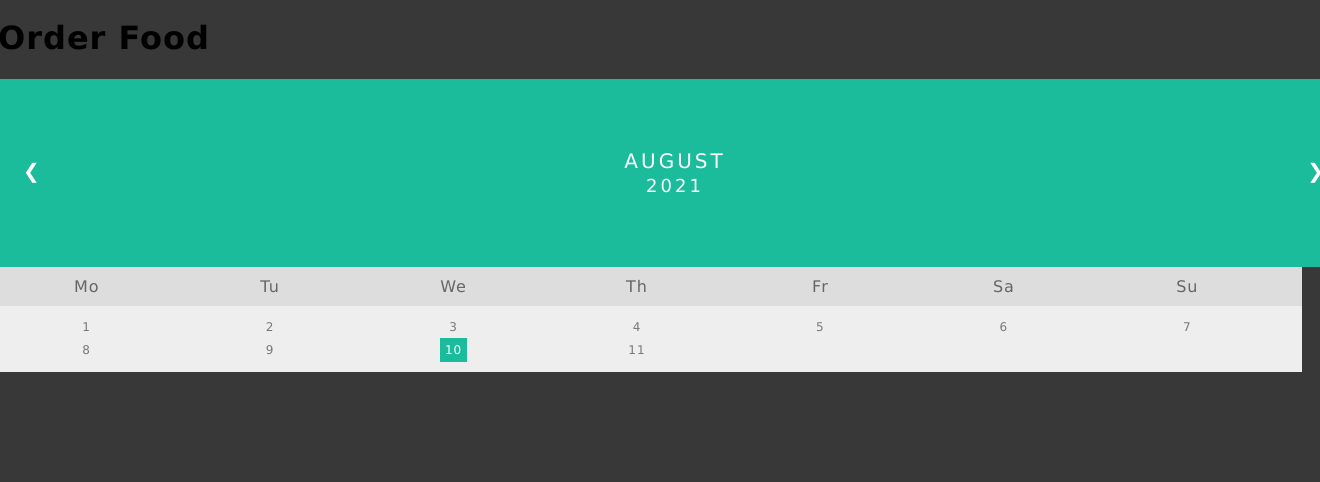
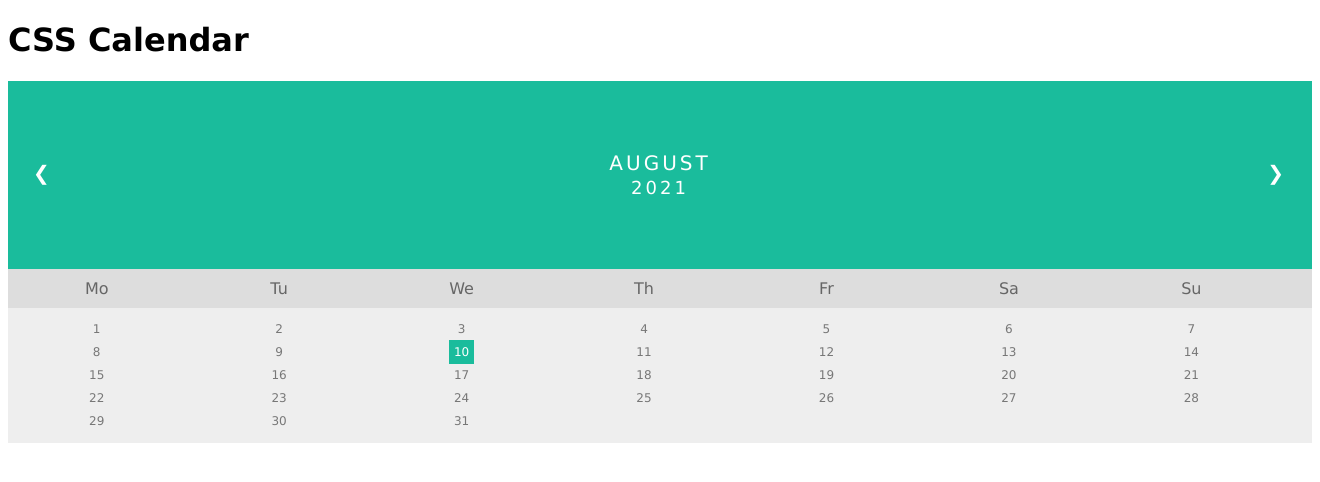
Before and after one commit to AtharvG-124/Atharv-Adrish-Chakshan-2, a PHP site: page /calendar.html in a window 1320 px wide; the page is wider, and only the part inside the window is pictured. Shown: the top 482 px of that part. Run offline with PHP 8.4, Linux system fonts and the light colour scheme.

Commit message:
sample calendar code update

```diff
--- a/calendar.html
+++ b/calendar.html
@@ -1,21 +1,102 @@
 <!DOCTYPE html>
-<html lang="en">
+<html>
 <head>
-    <meta charset="UTF-8">
-    <meta http-equiv="X-UA-Compatible" content="IE=edge">
-    <meta name="viewport" content="width=device-width, initial-scale=1.0">
-    <link rel="stylesheet" href="/styles.css">
-    <title>Order Food</title>
+<style>
+* {box-sizing: border-box;}
+ul {list-style-type: none;}
+body {font-family: Verdana, sans-serif;}
+
+.month {
+  padding: 70px 25px;
+  width: 100%;
+  background: #1abc9c;
+  text-align: center;
+}
+
+.month ul {
+  margin: 0;
+  padding: 0;
+}
+
+.month ul li {
+  color: white;
+  font-size: 20px;
+  text-transform: uppercase;
+  letter-spacing: 3px;
+}
+
+.month .prev {
+  float: left;
+  padding-top: 10px;
+}
+
+.month .next {
+  float: right;
+  padding-top: 10px;
+}
+
+.weekdays {
+  margin: 0;
+  padding: 10px 0;
+  background-color: #ddd;
+}
+
+.weekdays li {
+  display: inline-block;
+  width: 13.6%;
+  color: #666;
+  text-align: center;
+}
+
+.days {
+  padding: 10px 0;
+  background: #eee;
+  margin: 0;
+}
+
+.days li {
+  list-style-type: none;
+  display: inline-block;
+  width: 13.6%;
+  text-align: center;
+  margin-bottom: 5px;
+  font-size:12px;
+  color: #777;
+}
+
+.days li .active {
+  padding: 5px;
+  background: #1abc9c;
+  color: white !important
+}
+
+/* Add media queries for smaller screens */
+@media screen and (max-width:720px) {
+  .weekdays li, .days li {width: 13.1%;}
+}
+
+@media screen and (max-width: 420px) {
+  .weekdays li, .days li {width: 12.5%;}
+  .days li .active {padding: 2px;}
+}
+
+@media screen and (max-width: 290px) {
+  .weekdays li, .days li {width: 12.2%;}
+}
+</style>
 </head>
 <body>
-    <h1>Order Food</h1>
 
+<h1>CSS Calendar</h1>
 
 <div class="month">
   <ul>
     <li class="prev">&#10094;</li>
     <li class="next">&#10095;</li>
-          <li>August<br><span style="font-size:18px">2021</span></li>
+    <li>
+      August<br>
+      <span style="font-size:18px">2021</span>
+    </li>
   </ul>
 </div>
 
@@ -41,8 +122,46 @@
   <li>9</li>
   <li><span class="active">10</span></li>
   <li>11</li>
+  <li>12</li>
+  <li>13</li>
+  <li>14</li>
+  <li>15</li>
+  <li>16</li>
+  <li>17</li>
+  <li>18</li>
+  <li>19</li>
+  <li>20</li>
+  <li>21</li>
+  <li>22</li>
+  <li>23</li>
+  <li>24</li>
+  <li>25</li>
+  <li>26</li>
+  <li>27</li>
+  <li>28</li>
+  <li>29</li>
+  <li>30</li>
+  <li>31</li>
 </ul>
+
+</body>
+</html>
+
+
+<!--
+<!DOCTYPE html>
+<html lang="en">
+<head>
+    <meta charset="UTF-8">
+    <meta http-equiv="X-UA-Compatible" content="IE=edge">
+    <meta name="viewport" content="width=device-width, initial-scale=1.0">
+    <link rel="stylesheet" href="/styles.css">
+    <title>Order Food</title>
+</head>
+<body>
+    <h1>Order Food</h1>
 
 
 </body>
 </html>
+-->
--- a/styles.css
+++ b/styles.css
@@ -65,76 +65,3 @@ nav {
 /*
 Calendar CSS
  */
- ul {list-style-type: none;}
- body {font-family: Verdana, sans-serif;}
-
- /* Month header */
- .month {
-   padding: 70px 25px;
-   width: 100%;
-   background: #1abc9c;
-   text-align: center;
- }
-
- /* Month list */
- .month ul {
-   margin: 0;
-   padding: 0;
- }
-
- .month ul li {
-   color: white;
-   font-size: 20px;
-   text-transform: uppercase;
-   letter-spacing: 3px;
- }
-
- /* Previous button inside month header */
- .month .prev {
-   float: left;
-   padding-top: 10px;
- }
-
- /* Next button */
- .month .next {
-   float: right;
-   padding-top: 10px;
- }
-
- /* Weekdays (Mon-Sun) */
- .weekdays {
-   margin: 0;
-   padding: 10px 0;
-   background-color:#ddd;
- }
-
- .weekdays li {
-   display: inline-block;
-   width: 13.6%;
-   color: #666;
-   text-align: center;
- }
-
- /* Days (1-31) */
- .days {
-   padding: 10px 0;
-   background: #eee;
-   margin: 0;
- }
-
- .days li {
-   list-style-type: none;
-   display: inline-block;
-   width: 13.6%;
-   text-align: center;
-   margin-bottom: 5px;
-   font-size:12px;
-   color: #777;
- }
-
- /* Highlight the "current" day */
- .days li .active {
-   padding: 5px;
-   background: #1abc9c;
-   color: white !important
- }
```
Lines whose indentation alone changed are shown as unchanged.
